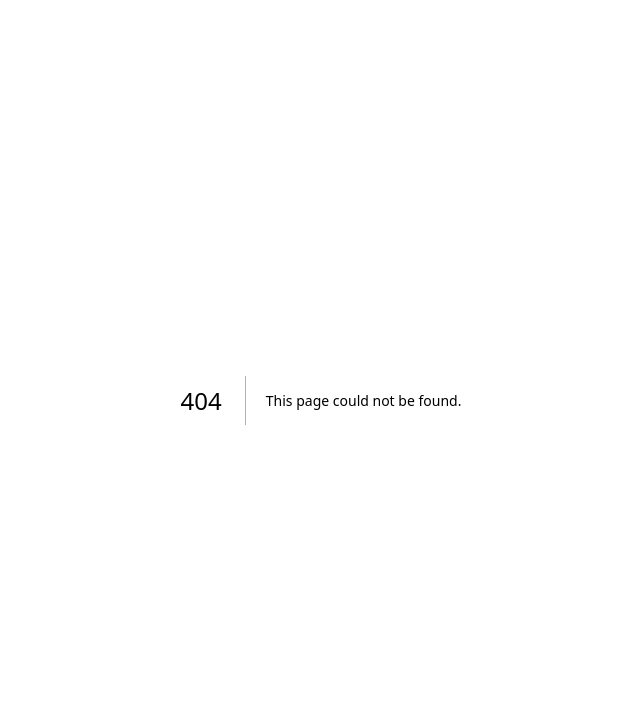
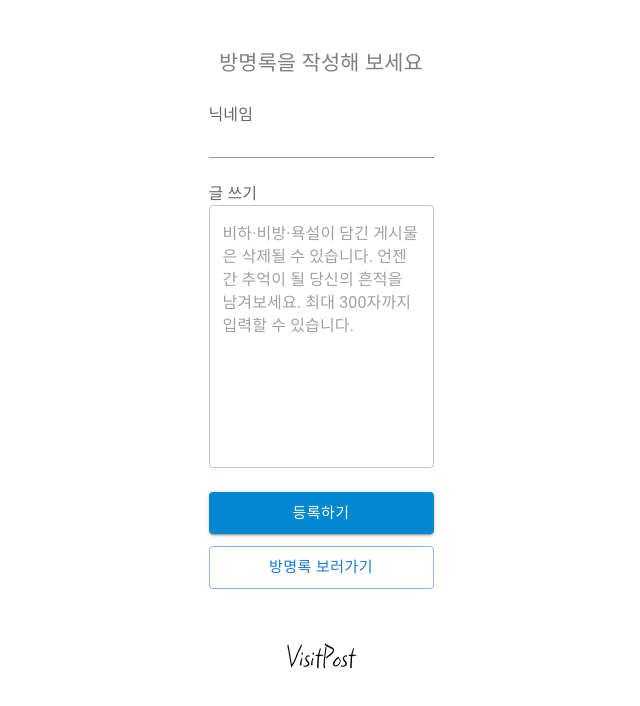
Before and after one commit to MadHeo/cafe_visitors_book, a Next.js app: page /myowngarden/register in a window 1280 px wide. Before the commit this address had no page. Shown: the top 706 px of the page, without its empty margins (319-959 px from the left). Built offline with nearby package versions, Linux system fonts and the light colour scheme.

Commit message:
fix: 버그 수정 - router 구조 수정

```diff
--- a/src/components/visitor_register/index.tsx
+++ b/src/components/visitor_register/index.tsx
@@ -82,7 +82,7 @@ export default function VisitorRegister() {
                 multiline
                 rows={10}
                 inputProps={{ maxLength: 300 }}
-                placeholder="비하·비방·욕설이 담긴 게시물은 삭제될 수 있습니다. 최대 300자까지 입력할 수 있습니다."
+                placeholder="비하·비방·욕설이 담긴 게시물은 삭제될 수 있습니다. 언젠간 추억이 될 당신의 흔적을 남겨보세요. 최대 300자까지 입력할 수 있습니다."
               />
             </Box>
             <Box
@@ -109,7 +109,6 @@ export default function VisitorRegister() {
               size="large"
               sx={{
                 marginTop: "12px",
-
                 width: "100%",
               }}
             >
```
Also changed, not shown: pages/myowngarden/register.tsx (renamed from pages/myowngarden/register/register.tsx).
